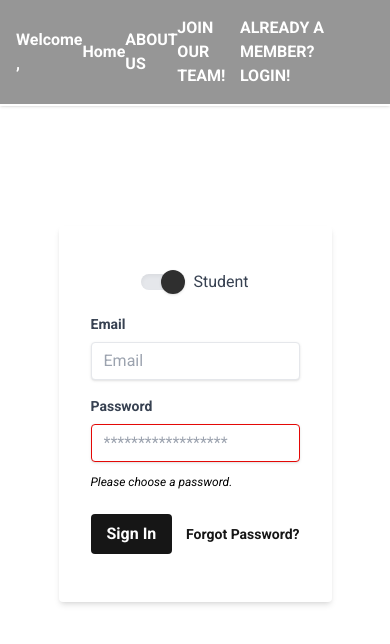
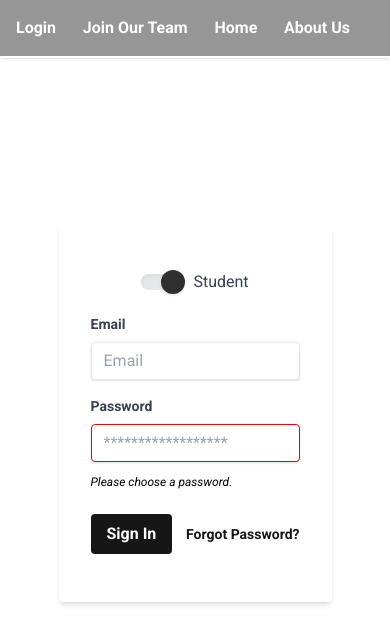
Before and after one commit to e41c/Swift-Scheduler-Web-APP-MERN-STACK-, a React (Vite) app in the folder frontend/: page /login in a window 390 px wide. Shown: the top 644 px of the page. Built offline with nearby package versions, Linux system fonts and the light colour scheme.

Commit message:
responsive navbar and logout

```diff
--- a/frontend/src/AuthContext.jsx
+++ b/frontend/src/AuthContext.jsx
@@ -1,8 +1,5 @@
 import { createContext, useContext, useEffect, useState } from 'react';
-//import jwt from 'jwt-decode';
-// import * as jwt from 'jwt-decode';
 import { jwtDecode } from 'jwt-decode';
-
 
 const AuthContext = createContext({});
 export const useAuth = () => useContext(AuthContext);
@@ -15,27 +12,29 @@ export default function AuthProvider({ children }) {
     userId: null,
     role: null,
   });
+  const [isAuthenticated, setIsAuthenticated] = useState(false); // Initially set to false
 
   useEffect(() => {
     if (auth.token) {
       const decoded = jwtDecode(auth.token);
       setAuth(prevAuth => ({ ...prevAuth, user: decoded.email, userId: decoded._id, role: decoded.role }));
+      setIsAuthenticated(true); // Update isAuthenticated when token exists
+    } else {
+      setIsAuthenticated(false); // Update isAuthenticated when token doesn't exist
     }
   }, [auth.token]);
 
   const setUserAuthInfo = ({ token }) => {
     localStorage.setItem('token', token);
     const decoded = jwtDecode(token);
-    setAuth({ token, user: decoded.email, role: decoded.role, userId: decoded._id});
+    setAuth({ token, user: decoded.email, role: decoded.role, userId: decoded._id });
+    setIsAuthenticated(true); // Update isAuthenticated after setting the user info
   };
 
   const logout = () => {
     localStorage.removeItem('token');
-    setAuth({ token: null, user: null, role: null, userId: null});
-  };
-
-  const isAuthenticated = () => {
-    return auth.token !== null;
+    setAuth({ token: null, user: null, role: null, userId: null });
+    setIsAuthenticated(false); // Update isAuthenticated after logout
   };
 
   return (
--- a/frontend/src/components/Navbar.jsx
+++ b/frontend/src/components/Navbar.jsx
@@ -1,18 +1,50 @@
-import { Link } from 'react-router-dom'
-import { useAuth } from '../AuthContext'
+import { Link } from 'react-router-dom';
+import { useAuth } from '../AuthContext';
+
 export default function Navbar() {
-  const {isAuthenticated, logout, auth} = useAuth();
+  const { isAuthenticated, logout, auth } = useAuth();
+  const navItems = [
+    { name: "greet", link: null, auth: true, text: `Hello, ${auth?.user}`, onclick: null },
+    { name: "logout", link: null, auth: true, text: "Logout", onclick: logout },
+    { name: "profile", link: "/profile", auth: true, text: "Profile", onclick: null },
+    { name: "login", link: "/login", auth: false, text: "Login", onclick: null },
+    { name: "register", link: "/register", auth: false, text: "Join Our Team", onclick: null },
+  ];
+
   return (
     <nav className="fixed w-full left-0 top-0 z-50 bg-secondary bg-opacity-50 shadow border-b-2 border-white">
       <ul className='flex justify-between items-center p-4 mr-6'>
-        {isAuthenticated? <li className='nav-link'>Welcome {auth.user}, {auth.role}</li> : null}
-        <li className='nav-link'><Link to="/">Home</Link></li>
-        <li className='nav-link'><Link to="/about">ABOUT US</Link></li>
-        <li className='nav-link'><Link to="/register" state={{role: "staff"}}>JOIN OUR TEAM!</Link></li>
-        <li className='nav-link'><Link to="/login">ALREADY A MEMBER? LOGIN!</Link></li>
+        {navItems.map((item, index) => {
+          // Render the item if authentication matches the item's auth property
+          if (isAuthenticated && item.auth) {
+            return (
+              <li key={index} className='nav-link'>
+                {item.link ?
+                  <Link to={item.link}>{item.text}</Link> :
+                  <button onClick={item.onclick}>{item.text}</button>
+                }
+              </li>
+            )
+          }else if(!item.auth && !isAuthenticated){
+            return(
+              <li key={index} className='nav-link'>
+                {item.link ?
+                  <Link to={item.link}>{item.text}</Link> :
+                  <button onClick={item.onclick}>{item.text}</button>
+                }
+              </li>
+            )
+          }
+
+          //return null; // Return null for items that should not be displayed
+        })}
+        <li className='nav-link'>
+          <Link to='/'>Home</Link>
+        </li>
+        <li className='nav-link'>
+          <Link to='/about'>About Us</Link>
+        </li>
       </ul>
-
-
     </nav>
   )
 }
```
